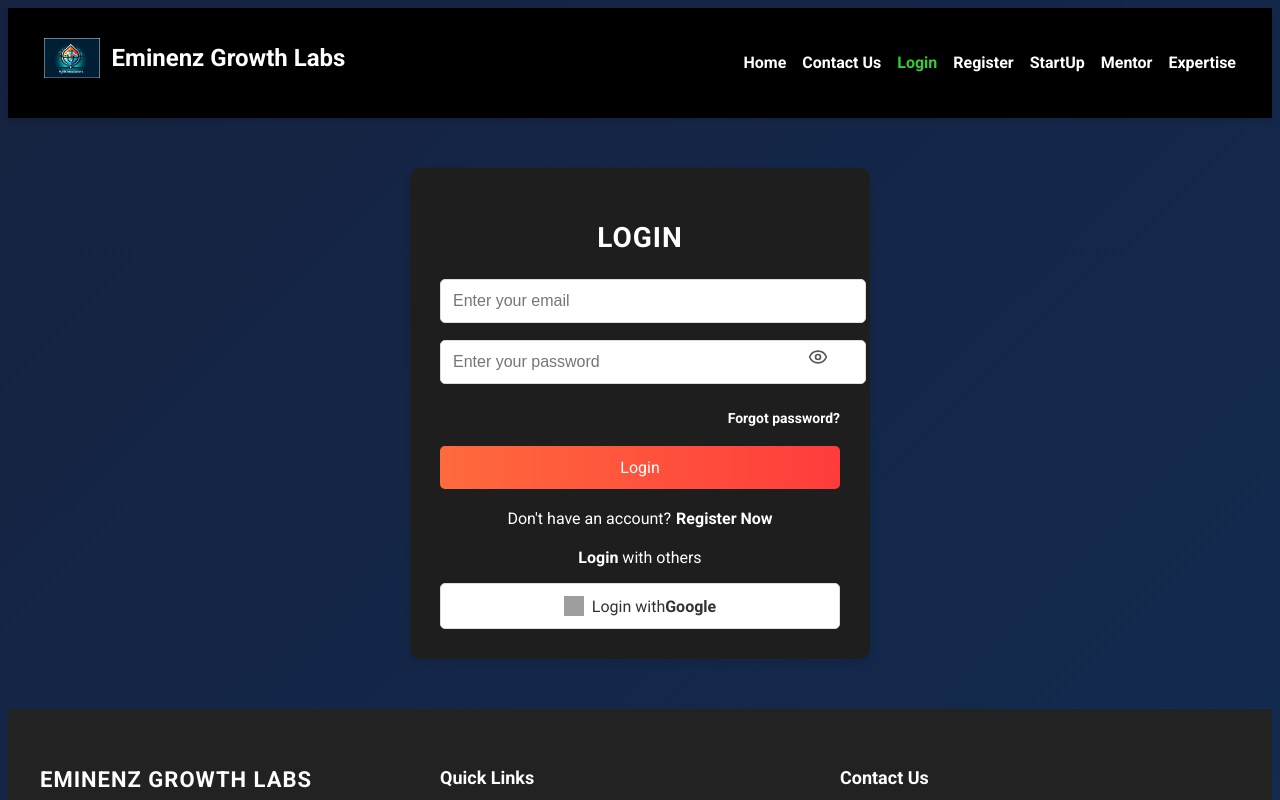
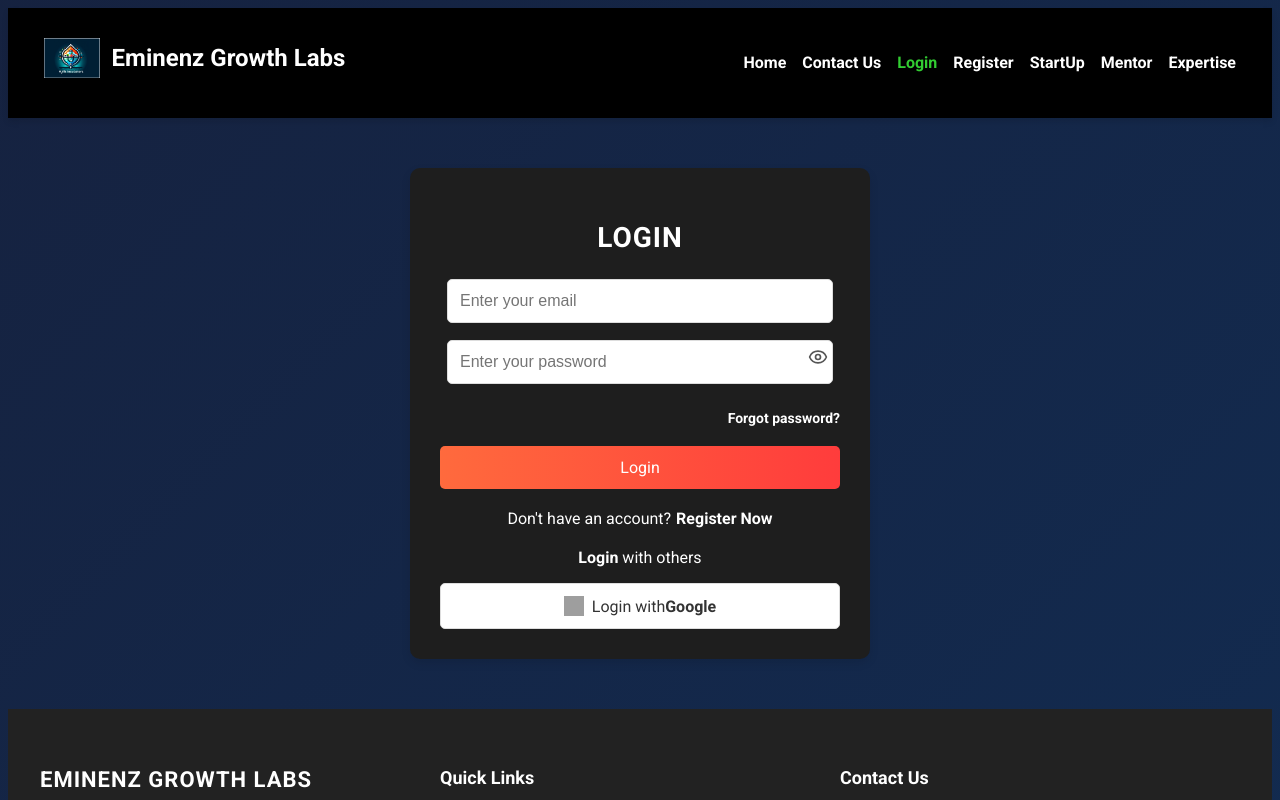
Before and after one commit to 12yasaswi56/yasaswi-v-frontend, a React (Vite) app: page /login in a window 1280 px wide. Shown: the top 800 px of the page. Built offline with nearby package versions, Linux system fonts and the light colour scheme; no server answers; grey boxes are pictures that could not be loaded.

Commit message:
Update Login.css

```diff
--- a/src/pagesCSS/Login.css
+++ b/src/pagesCSS/Login.css
@@ -17,7 +17,7 @@
   }
 
   .login-input {
-    width: 100%;
+    width: 90%;
     padding: 12px;
     margin-bottom: 12px;
     border: 1px solid #ddd;
```
